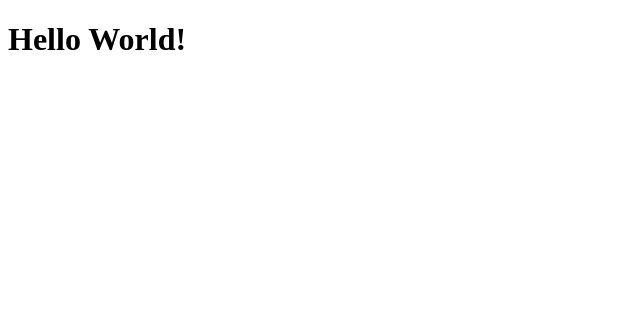
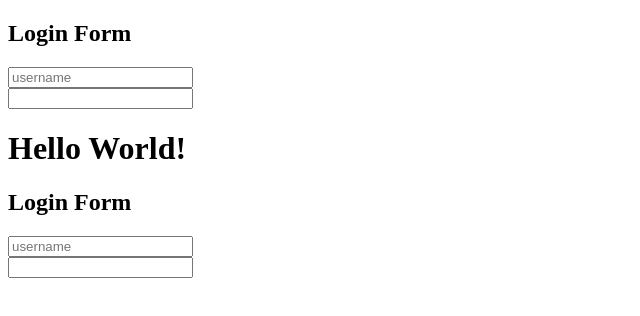
Before and after one commit to davincodes/reactdemo, a React (Vite) app: page / in a window 1280 px wide. Shown: the top 316 px of the page, without its empty margins (0-640 px from the left). Built offline with nearby package versions, Linux system fonts and the light colour scheme.

Commit message:
login demo

```diff
--- a/src/App.jsx
+++ b/src/App.jsx
@@ -1,9 +1,14 @@
 
-
+import Login from './Login.jsx';
 function App() {
 
   return ( //return is what HTML shall it return.
-      <h1>Hello World!</h1>
+  <div>
+    <Login/>
+    <h1>Hello World!</h1>
+    <Login/>
+  </div>
+
   )
 }
 
--- /dev/null
+++ b/src/Login.jsx
@@ -0,0 +1,12 @@
+function Login(){
+    return(
+        <>
+        <h2>Login Form</h2>
+        <input type="text" placeholder="username" />
+        <br />
+        <input type="password" />
+        </>
+    )
+}
+
+export default Login;
--- a/src/main.jsx
+++ b/src/main.jsx
@@ -1,7 +1,7 @@
 import React from 'react'
 import ReactDOM from 'react-dom/client'
 import App from './App.jsx'
-
+// main.jsx is not a component.
 ReactDOM.createRoot(document.getElementById('root')).render(
   <React.StrictMode>
     {/* App component is the entire code. */}
```
